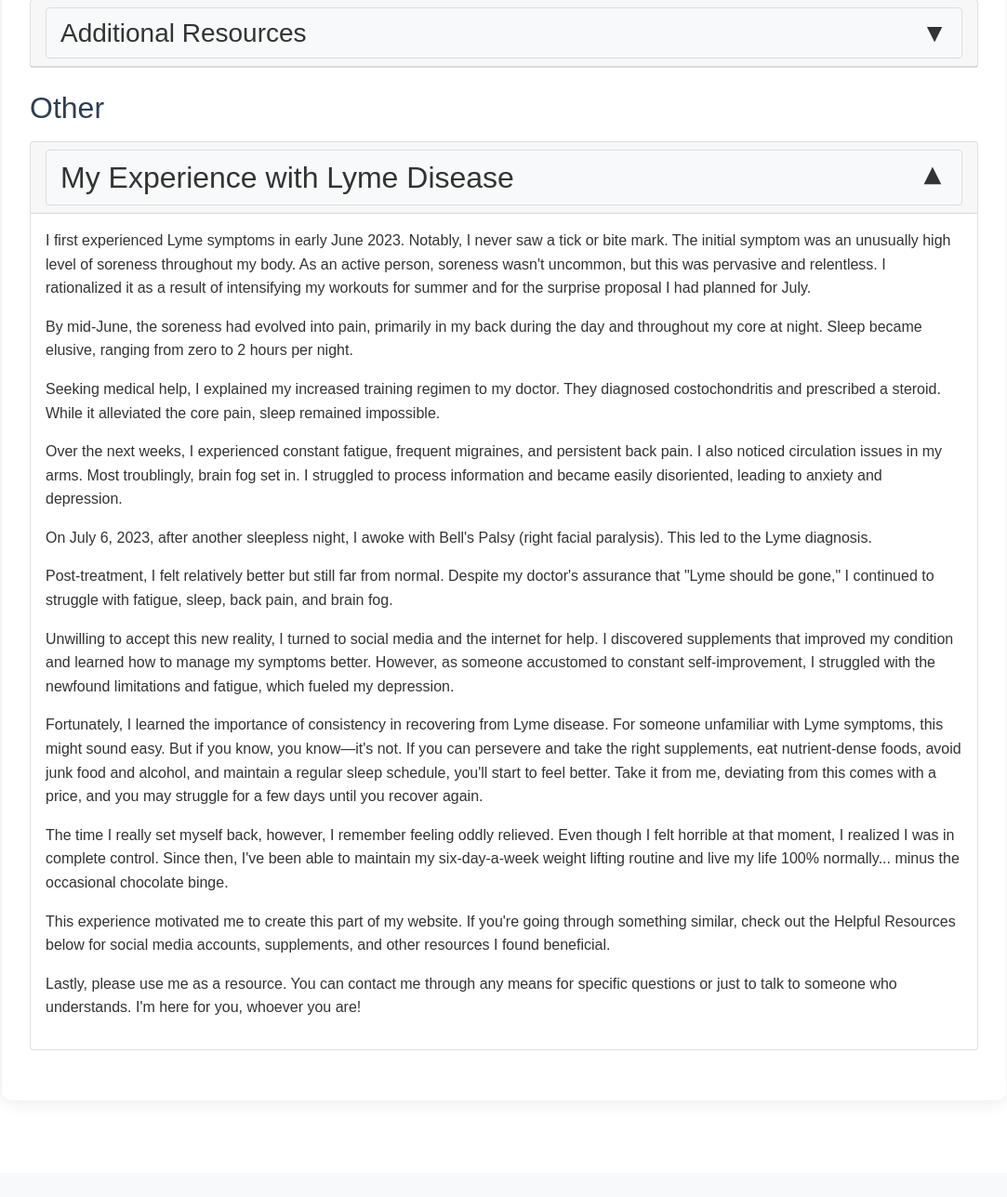
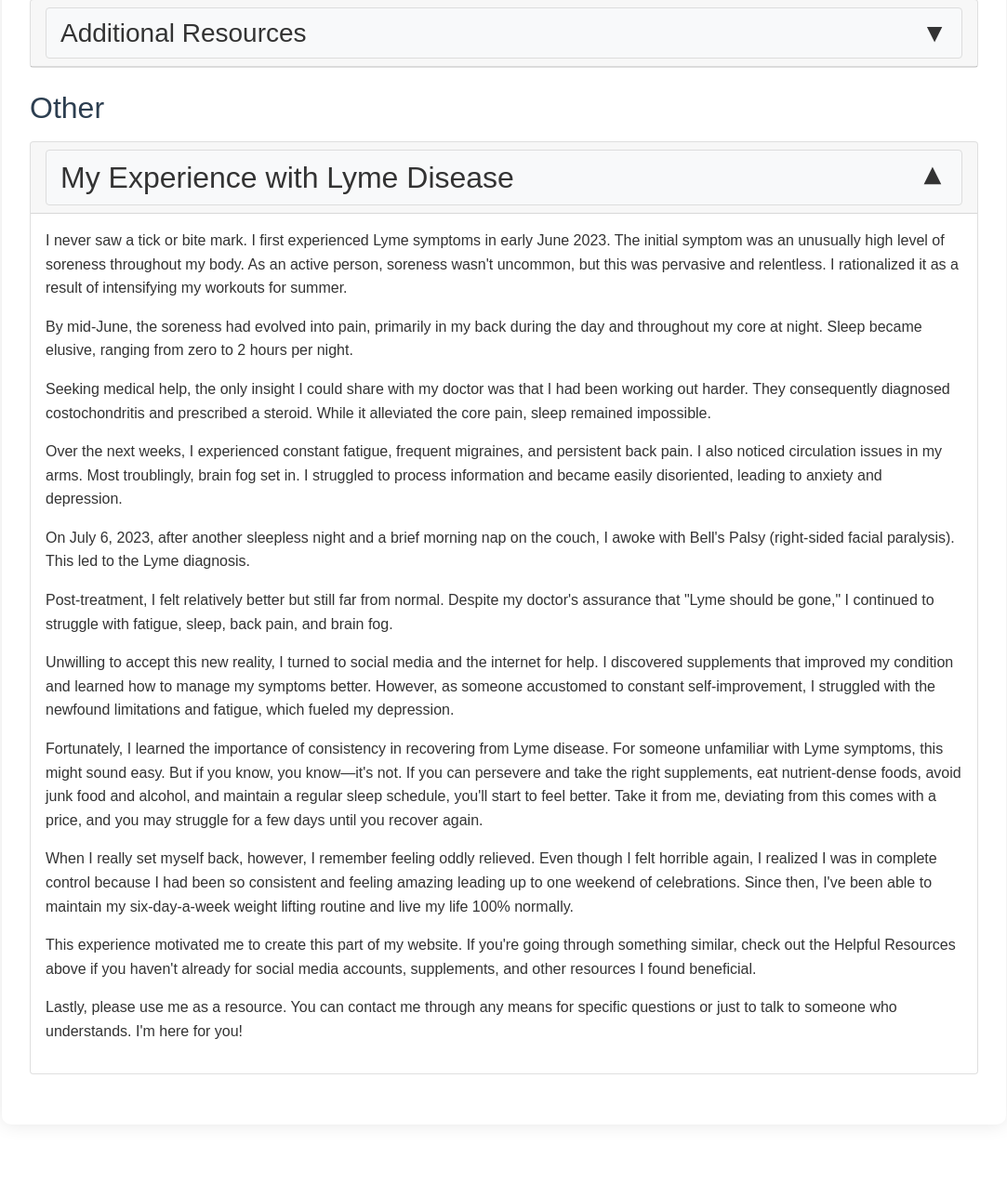
Before and after one commit to HaydenBussard/mywebsite, a Django app: page /lyme-disease/ in a window 1280 px wide, after a click on "My Experience with Lyme Disease". Shown: the part 575-1863 px from the top of the page at 93% size, without its empty margins (98-1181 px from the left). Before the commit the page ends 1705 px from the top, so only its background shows below. Run offline with Django 4.2, Linux system fonts and the light colour scheme; some libraries are stand-ins or nearby versions.

Commit message:
Personal story simple wording revisions

```diff
--- a/my_website/templates/beyond_engineering.html
+++ b/my_website/templates/beyond_engineering.html
@@ -5,7 +5,7 @@
 
 {% block content %}
 <div class="container my-5">
-    <h1 class="mb-4">Beyond Engineering: Who I Am</h1>
+    <h1 class="mb-4">Beyond Work: Who I Am</h1>
 
     <section class="mb-5">
         <h2>Lifelong Learner</h2>
@@ -30,7 +30,6 @@
             <li>Weight training</li>
             <li>Playing golf (caddying also on the weekends)</li>
             <li>Walking my dog</li>
-            <li>Playing pick-up basketball</li>
         </ul>
     </section>
 
--- a/my_website/templates/health_resources.html
+++ b/my_website/templates/health_resources.html
@@ -14,7 +14,7 @@
                 I created this section of my website because I understand firsthand how limited resources can be for certain health issues, particularly Lyme Disease and Bell's Palsy. My goal is to provide a comprehensive collection of information, resources, and personal experiences in one place for those who may be struggling with these conditions.
             </p>
             <p class="card-text">
-                By sharing my own experiences, I hope to convey that I truly understand the challenges you may be facing. Whether you're looking for information, support, or simply someone who understands, you've come to the right place.
+                By sharing my own experiences, I hope to help you find comfort in knowing that you aren't alone in your recovery.
             </p>
             <p class="card-text">
                 If you need someone to talk to or have any questions, please don't hesitate to <a href="{% url 'contact' %}">contact me</a>. I'm here to help in any way I can.
@@ -27,7 +27,7 @@
             <div class="card h-100">
                 <div class="card-body">
                     <h2 class="card-title">Lyme Disease Resources</h2>
-                    <p class="card-text">Find information, personal experiences, and helpful resources related to Lyme Disease.</p>
+                    <p class="card-text">Find information, my story, and helpful resources related to Lyme Disease.</p>
                     <a href="{% url 'lyme_disease' %}" class="btn btn-primary">Explore Lyme Disease Resources</a>
                 </div>
             </div>
@@ -36,7 +36,7 @@
             <div class="card h-100">
                 <div class="card-body">
                     <h2 class="card-title">Bell's Palsy Resources</h2>
-                    <p class="card-text">Discover resources, personal stories, and support for those dealing with Bell's Palsy.</p>
+                    <p class="card-text">Discover resources, my story, and support for those dealing with Bell's Palsy.</p>
                     <a href="{% url 'bells_palsy' %}" class="btn btn-primary">Explore Bell's Palsy Resources</a>
                 </div>
             </div>
--- a/my_website/templates/lyme_disease.html
+++ b/my_website/templates/lyme_disease.html
@@ -106,15 +106,15 @@
         </div>
         <div id="experienceContent" class="collapse" aria-labelledby="experienceHeader">
             <div class="card-body">
-                <p>I first experienced Lyme symptoms in early June 2023. Notably, I never saw a tick or bite mark. The initial symptom was an unusually high level of soreness throughout my body. As an active person, soreness wasn't uncommon, but this was pervasive and relentless. I rationalized it as a result of intensifying my workouts for summer and for the surprise proposal I had planned for July.</p>
+                <p>I never saw a tick or bite mark. I first experienced Lyme symptoms in early June 2023. The initial symptom was an unusually high level of soreness throughout my body. As an active person, soreness wasn't uncommon, but this was pervasive and relentless. I rationalized it as a result of intensifying my workouts for summer.</p>
 
                 <p>By mid-June, the soreness had evolved into pain, primarily in my back during the day and throughout my core at night. Sleep became elusive, ranging from zero to 2 hours per night.</p>
 
-                <p>Seeking medical help, I explained my increased training regimen to my doctor. They diagnosed costochondritis and prescribed a steroid. While it alleviated the core pain, sleep remained impossible.</p>
+                <p>Seeking medical help, the only insight I could share with my doctor was that I had been working out harder. They consequently diagnosed costochondritis and prescribed a steroid. While it alleviated the core pain, sleep remained impossible.</p>
 
                 <p>Over the next weeks, I experienced constant fatigue, frequent migraines, and persistent back pain. I also noticed circulation issues in my arms. Most troublingly, brain fog set in. I struggled to process information and became easily disoriented, leading to anxiety and depression.</p>
 
-                <p>On July 6, 2023, after another sleepless night, I awoke with Bell's Palsy (right facial paralysis). This led to the Lyme diagnosis.</p>
+                <p>On July 6, 2023, after another sleepless night and a brief morning nap on the couch, I awoke with Bell's Palsy (right-sided facial paralysis). This led to the Lyme diagnosis.</p>
 
                 <p>Post-treatment, I felt relatively better but still far from normal. Despite my doctor's assurance that "Lyme should be gone," I continued to struggle with fatigue, sleep, back pain, and brain fog.</p>
 
@@ -122,11 +122,11 @@
 
                 <p>Fortunately, I learned the importance of consistency in recovering from Lyme disease. For someone unfamiliar with Lyme symptoms, this might sound easy. But if you know, you know—it's not. If you can persevere and take the right supplements, eat nutrient-dense foods, avoid junk food and alcohol, and maintain a regular sleep schedule, you'll start to feel better. Take it from me, deviating from this comes with a price, and you may struggle for a few days until you recover again.</p>
 
-                <p>The time I really set myself back, however, I remember feeling oddly relieved. Even though I felt horrible at that moment, I realized I was in complete control. Since then, I've been able to maintain my six-day-a-week weight lifting routine and live my life 100% normally... minus the occasional chocolate binge.</p>
+                <p>When I really set myself back, however, I remember feeling oddly relieved. Even though I felt horrible again, I realized I was in complete control because I had been so consistent and feeling amazing leading up to one weekend of celebrations. Since then, I've been able to maintain my six-day-a-week weight lifting routine and live my life 100% normally.</p>
 
-                <p>This experience motivated me to create this part of my website. If you're going through something similar, check out the Helpful Resources below for social media accounts, supplements, and other resources I found beneficial.</p>
+                <p>This experience motivated me to create this part of my website. If you're going through something similar, check out the Helpful Resources above if you haven't already for social media accounts, supplements, and other resources I found beneficial.</p>
 
-                <p>Lastly, please use me as a resource. You can contact me through any means for specific questions or just to talk to someone who understands. I'm here for you, whoever you are!</p>
+                <p>Lastly, please use me as a resource. You can contact me through any means for specific questions or just to talk to someone who understands. I'm here for you!</p>
             </div>
         </div>
     </div>
```
Also changed, not shown: my_website/templates/bells_palsy.html (+7 -4 lines).
